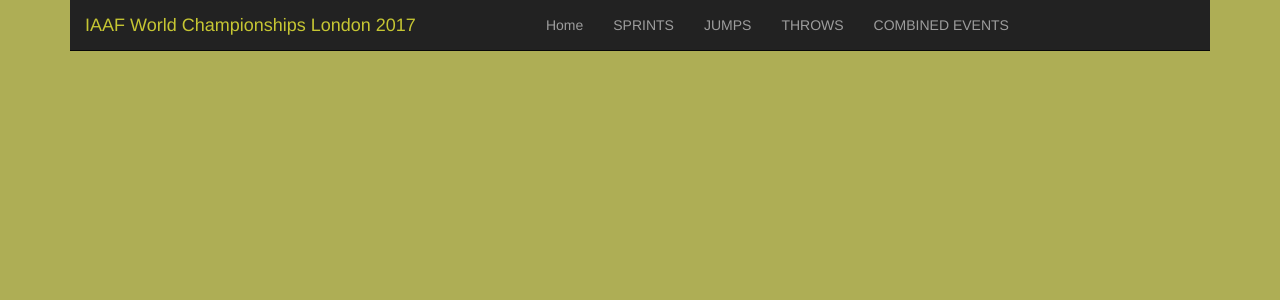
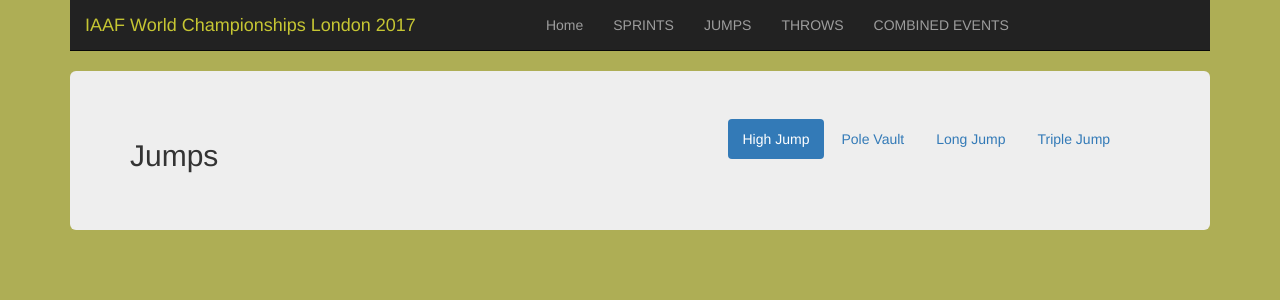
Before and after one commit to pluboj/react-IAAF, a React (Create React App) app: page /jumps in a window 1280 px wide. Shown: the top 300 px of the page. Built offline with nearby package versions, Linux system fonts and the light colour scheme.

Commit message:
Add Throws Combined Jumps components

```diff
--- a/src/App.js
+++ b/src/App.js
@@ -6,6 +6,9 @@
 import Header from './components/Header';
 import Home from './components/Home';
 import Sprints from './components/Sprints';
+import Jumps from './components/Jumps';
+import Throws from './components/Throws';
+import Combined from './components/Combined';
 
 class App extends Component {
   render() {
@@ -14,7 +17,10 @@
       <div>
       <Header />
         <Route exact path="/" component={Home} />
-        <Route exact path="/sprints" component={Sprints} />
+        <Route path="/sprints" component={Sprints} />
+        <Route path="/jumps" component={Jumps} />
+        <Route path="/throws" component={Throws} />
+        <Route path="/combined" component={Combined} />
       </div>
       </BrowserRouter>
     );
--- /dev/null
+++ b/src/components/Combined.js
@@ -0,0 +1,23 @@
+import React from 'react';
+
+const Combined = () => (
+	<div className="container">
+		<div className="jumbotron">
+			<div className="row">
+				<div className="col-lg-9 col-md-9 col-sm-9">
+					<h2>Combined Events</h2>
+				</div>
+				<ul className="nav nav-pills">
+		        <li role="presentation" className="active">
+		        	<a href='/combined/heptathlon'>Heptathlon</a>
+		        </li>
+		        <li role="presentation">
+		        	<a href='/combined/decathlon'>Decathlon</a>
+		        </li>
+		      	</ul>
+	      	</div>
+		</div>
+	</div>
+)
+
+export default Combined;
--- /dev/null
+++ b/src/components/Jumps.js
@@ -0,0 +1,29 @@
+import React from 'react';
+
+const Jumps = () => (
+	<div className="container">
+		<div className="jumbotron">
+			<div className="row">
+				<div className="col-lg-7 col-md-7 col-sm-7">
+					<h2>Jumps</h2>
+				</div>
+				<ul className="nav nav-pills">
+		        <li role="presentation" className="active">
+		        	<a href='/jumps/hjump'>High Jump</a>
+		        </li>
+		        <li role="presentation">
+		        	<a href='/jumps/pvault'>Pole Vault</a>
+		        </li>
+		        <li role="presentation">
+		        	<a href='/jumps/ljump'>Long Jump</a>
+		        </li>
+		        <li role="presentation">
+		        	<a href='/jumps/tjump'>Triple Jump</a>
+		        </li>
+		      	</ul>
+	      	</div>
+		</div>
+	</div>
+)
+
+export default Jumps;
--- /dev/null
+++ b/src/components/Throws.js
@@ -0,0 +1,29 @@
+import React from 'react';
+
+const Throws = () => (
+	<div className="container">
+		<div className="jumbotron">
+			<div className="row">
+				<div className="col-lg-6 col-md-6 col-sm-6">
+					<h2>Throws</h2>
+				</div>
+				<ul className="nav nav-pills">
+		        <li role="presentation" className="active">
+		        	<a href='/throws/sput'>Shot Put</a>
+		        </li>
+		        <li role="presentation">
+		        	<a href='/throws/dthrow'>Discus Throw</a>
+		        </li>
+		        <li role="presentation">
+		        	<a href='/throws/hthrow'>Hammer Throw</a>
+		        </li>
+		        <li role="presentation">
+		        	<a href='/throws/jthrow'>Javelin Throw</a>
+		        </li>
+		      	</ul>
+	      	</div>
+		</div>
+	</div>
+)
+
+export default Throws;
```
